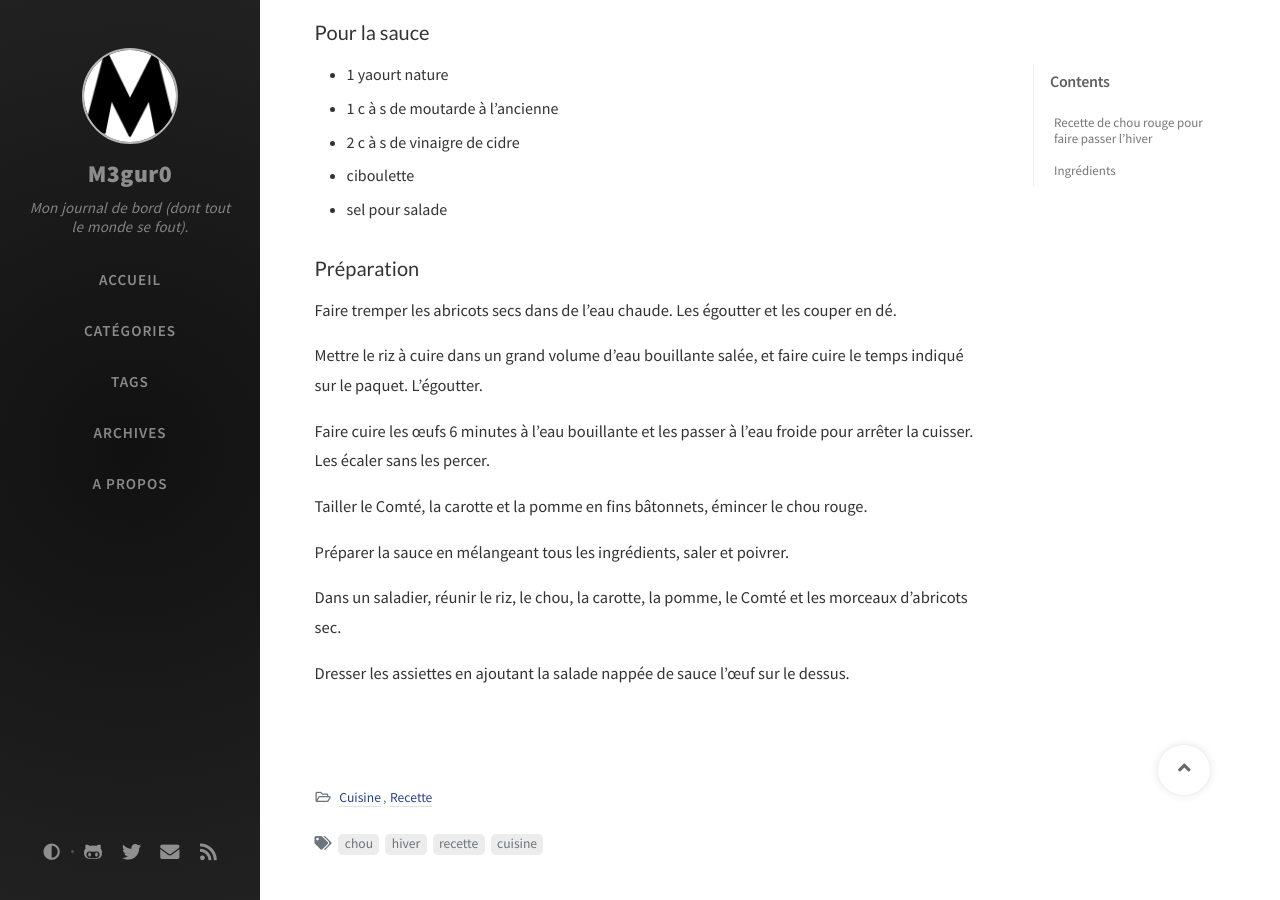
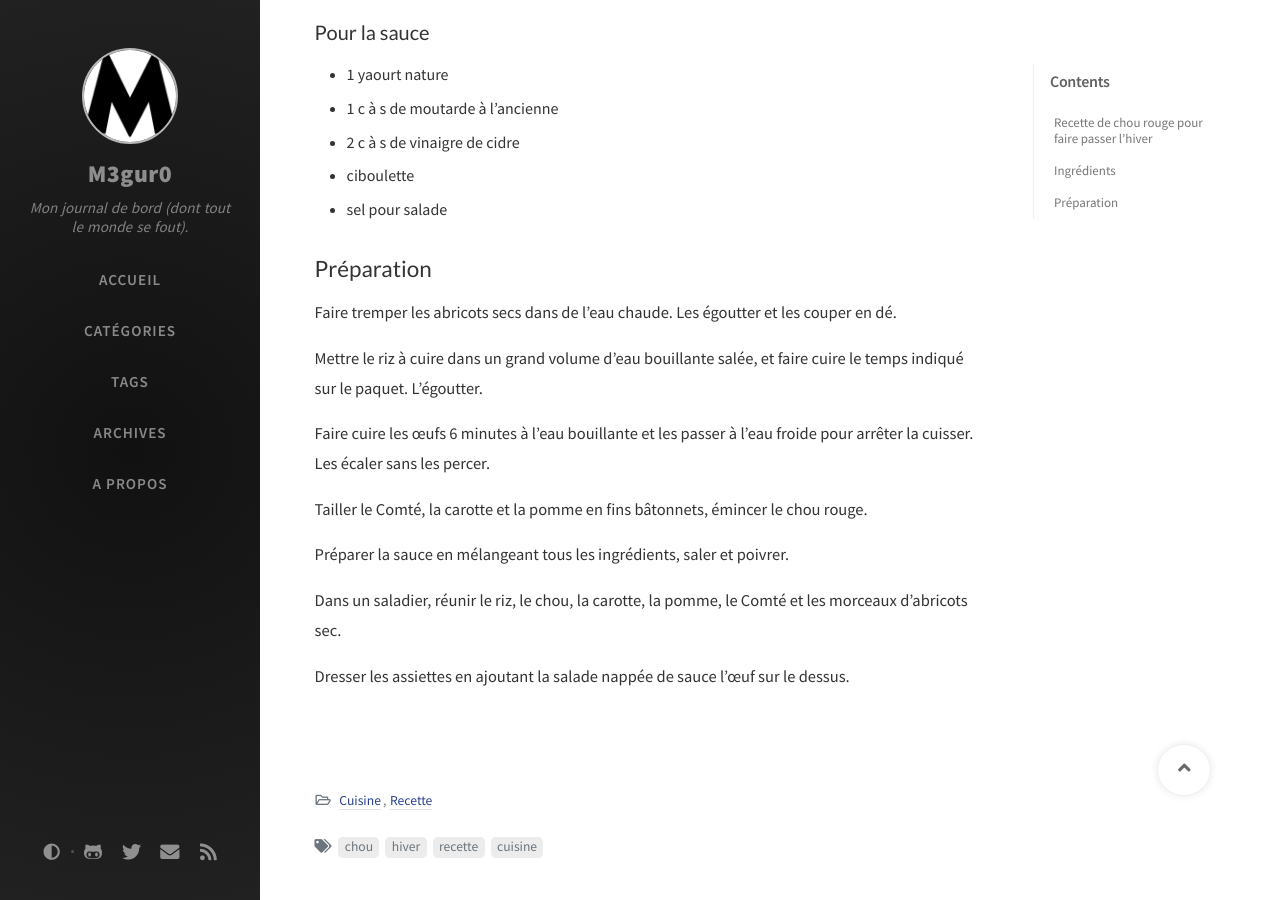
Before and after one commit to M3gur0/M3gur0.github.io, a Jekyll site: the page built from _posts/2021-01-07-recette_chou_rouge.md, in a window 1280 px wide and 900 px high, scrolled down 881 px. Built offline with Jekyll 4.4.1, drawn with Linux system fonts in a browser that asks for light colours; nearby versions of some CDN libraries; comment, search, counter and statistics services are not loaded.

Commit message:
adapt title

```diff
--- a/_posts/2021-01-07-recette_chou_rouge.md
+++ b/_posts/2021-01-07-recette_chou_rouge.md
@@ -32,7 +32,7 @@ Les quantités indiquées sont pour 3 personnes.
 * ciboulette
 * sel pour salade
 
-### Préparation
+## Préparation
 Faire tremper les abricots secs dans de l'eau chaude. Les égoutter et les couper en dé.
 
 Mettre le riz à cuire dans un grand volume d'eau bouillante salée, et faire cuire le temps indiqué sur le paquet. L'égoutter.
```
